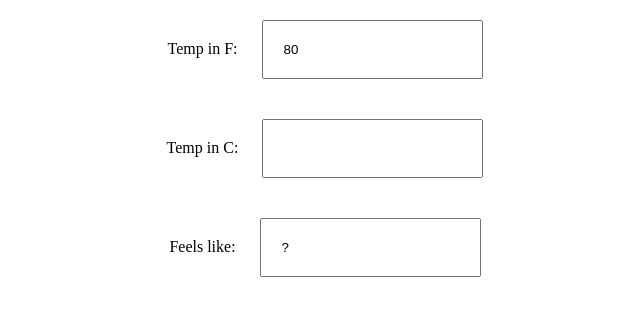
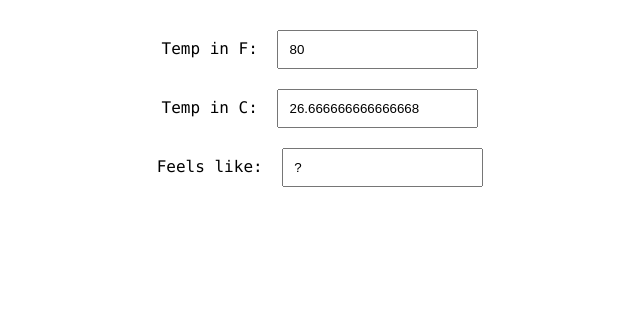
Before and after one commit to saltyjess/fahrenheit-celsius-converter-lesson, a plain HTML site: page index.html in a window 1280 px wide. Shown: the whole page, without its empty margins (325-965 px from the left). Drawn offline with Linux system fonts and the light colour scheme.

Commit message:
first pass

```diff
--- a/index.html
+++ b/index.html
@@ -5,7 +5,6 @@
     <meta name="viewport" content="width=device-width, initial-scale=1.0" />
     <title>Document</title>
     <link rel="stylesheet" href="style.css">
-    <link rel="javascript" href="/javascript.js">
 </head>
 <body>
     <div class="fahr">
@@ -20,6 +19,6 @@
         <label>Feels like:</label>
         <input id="feels" value="?  ">
     </div>
-    <!-- DONT FORGET TO LINK THE JS! -->
+    <script src="script.js"></script>
 </body>
 </html>
--- /dev/null
+++ b/script.js
@@ -0,0 +1,10 @@
+let inputFObj = document.getElementById("inputF")
+let inputCObj = document.getElementById("inputC")
+
+let fValue = inputFObj.value
+fValue = parseInt(fValue)
+
+let c = (fValue - 32) * 5/9
+inputCObj.value = c
+
+console.log(c)
--- a/style.css
+++ b/style.css
@@ -4,18 +4,19 @@
 
 body {
     margin: 0;
+    margin-top: 20px;
     height: 100vh;
     display: flex;
     flex-direction: column;
     justify-content: flex-start;
     align-items: center;
-    font-family: Papyrus;
+    font-family: Geist, ui-monospace, SFMono-Regular, Menlo, Courier New, monospace;
 }
 
 input, label {
-    padding: 20px;
+    padding: 10px;
 }
 
 .fahr, .cels, .feels {
-    margin: 20px;
+    margin: 10px;
 }
```
Also changed, not shown: javascript.js (deleted).
